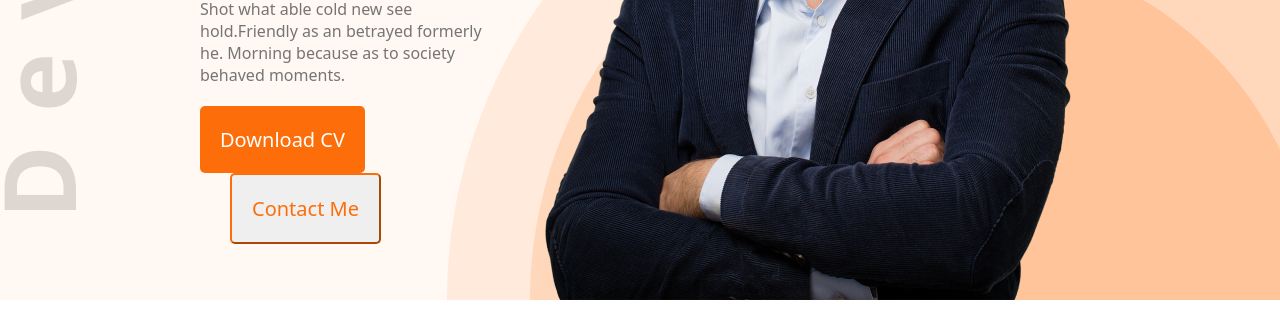
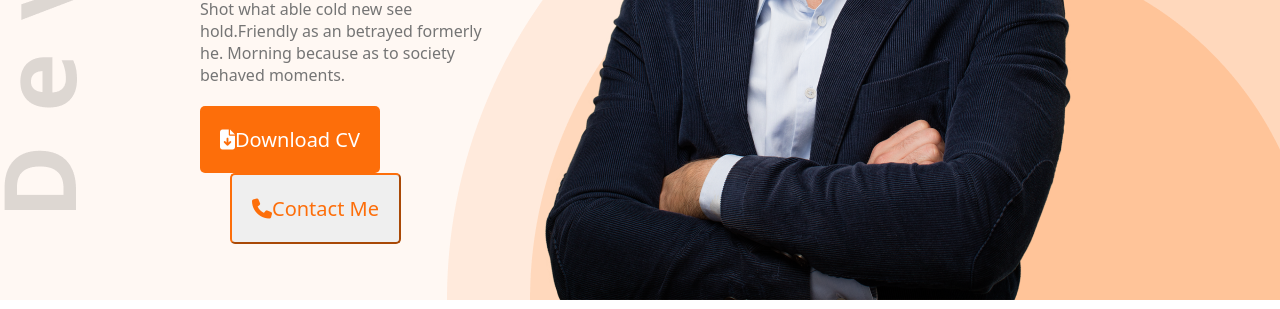
Before and after one commit to ptan01/new-website, a plain HTML site: page index.html in a window 1280 px wide. Shown: the part 643-952 px from the top of the page. Drawn offline with nearby package versions, Linux system fonts and the light colour scheme.

Commit message:
icon add

```diff
--- a/index.html
+++ b/index.html
@@ -6,6 +6,7 @@
     <meta name="viewport" content="width=device-width, initial-scale=1.0">
     <title>portfolio web</title>
     <link rel="preconnect" href="https://fonts.googleapis.com"><link rel="preconnect" href="https://fonts.gstatic.com" crossorigin><link href="https://fonts.googleapis.com/css2?family=Open+Sans&display=swap" rel="stylesheet">
+    <script src="https://kit.fontawesome.com/22dbed9de5.js" crossorigin="anonymous"></script>
     <link rel="stylesheet" href="style/protfolio.css">
 </head>
 <body>
@@ -25,8 +26,9 @@
                 <p style="color: #757575; margin-bottom: 20px;">Shot what able cold new see hold.Friendly as an betrayed formerly<br>
                 he. Morning because as to society behaved moments.</p>
                 <div class="pad-button">
-                <button class="button">Download CV</button>
-                <button class="button-contact">Contact Me</button>
+                <button class="button">
+                    <i class="fa-solid fa-file-arrow-down"></i>Download CV</button>
+                <button class="button-contact"><i class="fa-solid fa-phone"></i>Contact Me</button>
                 </div>
             </div>
             <img src="images/hardy.png" alt="">
@@ -145,7 +147,7 @@
 
         </div>
         <div class="cv-button">
-        <button class="button">Download CV</button>
+        <button class="button"> <i class="fa-solid fa-file-arrow-down"></i> Download CV</button>
         </div>
 
         </section>
@@ -175,7 +177,7 @@
 
                     </form>
 
-                <input class="button" type="submit" value="submit">
+                    <input class="button" type="submit" value="submit">
 
             </div>
         </section>
```
